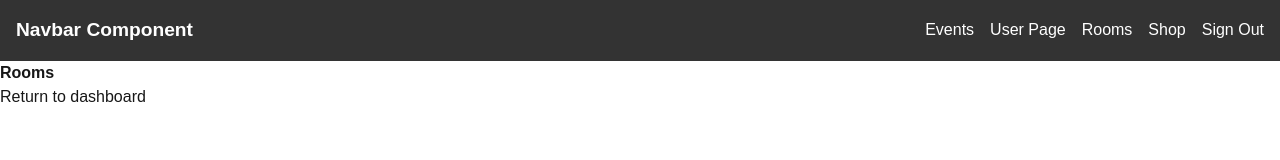
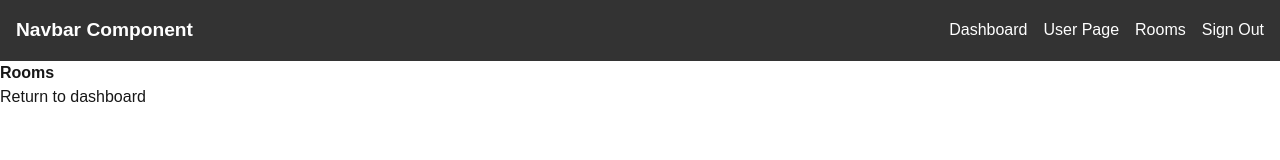
Before and after one commit to a2jensen/CSE-110-TritonMates, a Next.js app: page /rooms in a window 1280 px wide. Shown: the top 160 px of the page. Built offline with nearby package versions, Linux system fonts and the light colour scheme.

Commit message:
Removing unused links

```diff
--- a/components/navbar.jsx
+++ b/components/navbar.jsx
@@ -13,10 +13,9 @@ export default function Navbar() {
                 </div>
                 <nav className="nav-links">
                     <ul>
-                        <li><Link href="/events">Events</Link></li>
+                        <li><Link href="/dashboard">Dashboard</Link></li>
                         <li><Link href="/user">User Page</Link></li>
                         <li><Link href="/rooms">Rooms</Link></li>
-                        <li><Link href="/shop">Shop</Link></li>
                         <li><Link href="/signout">Sign Out</Link></li>
                     </ul>
                 </nav>
```
